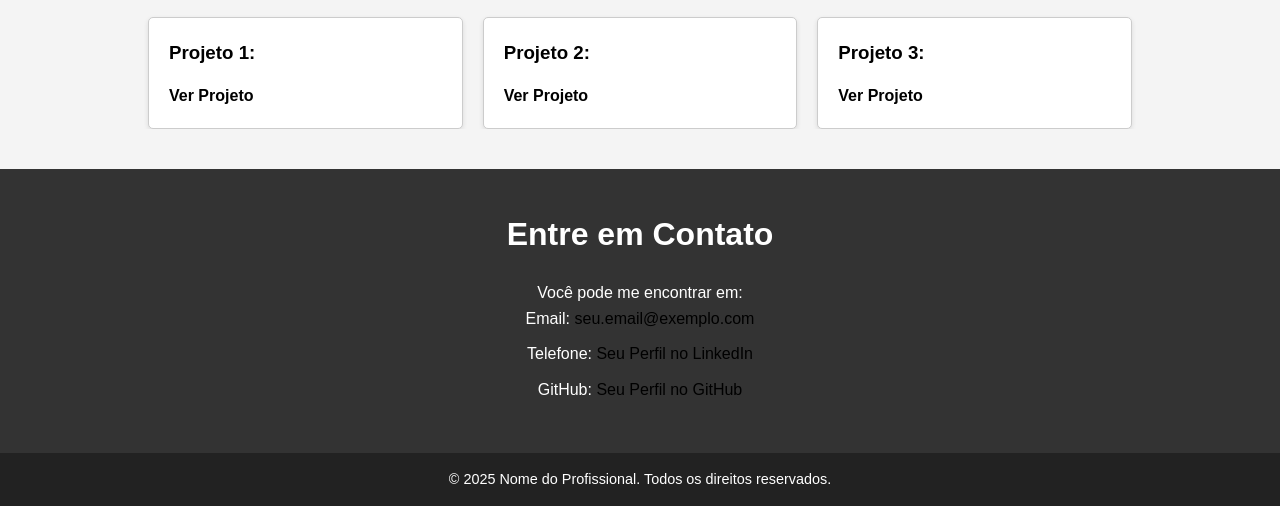
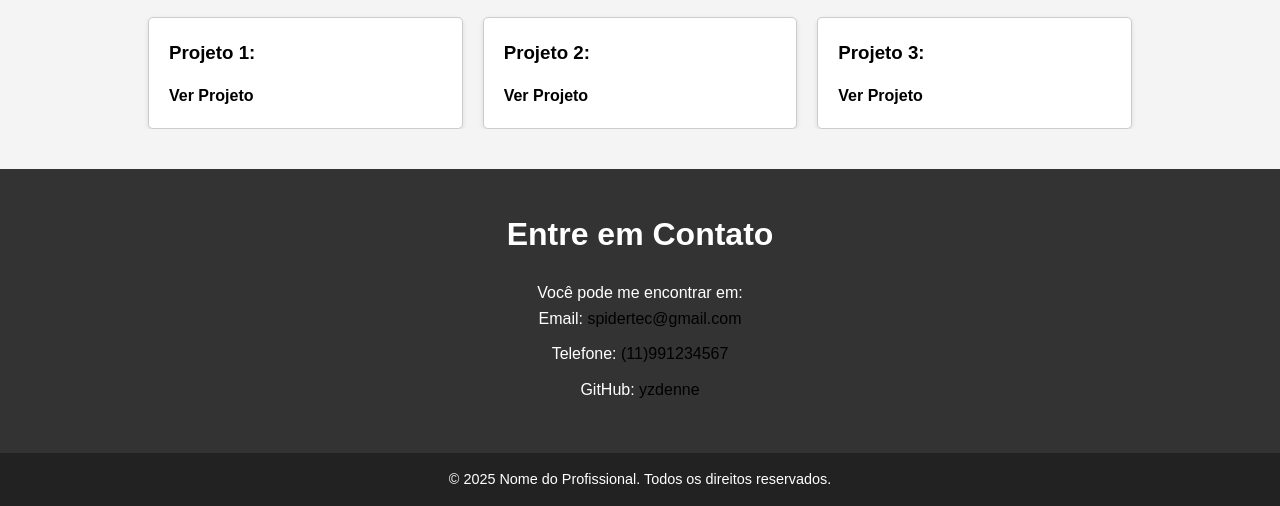
Before and after one commit to yzdenne/Portifolio, a plain HTML site: page index.html in a window 1280 px wide. Shown: the part 533-1039 px from the top of the page. Drawn offline with Linux system fonts and the light colour scheme.

Commit message:
Update contact information in index.html

```diff
--- a/index.html
+++ b/index.html
@@ -57,9 +57,9 @@
             <h2>Entre em Contato</h2>
             <p>Você pode me encontrar em:</p>
             <ul>
-                <li>Email: <a href="spidertec@gmail.com">seu.email@exemplo.com</a></li>
-                <li>Telefone: <a href="(11)991234567" target="_blank">Seu Perfil no LinkedIn</a></li>
-                <li>GitHub: <a href="yzdenne" target="_blank">Seu Perfil no GitHub</a></li>
+                <li>Email: <a href="spidertec@gmail.com">spidertec@gmail.com</a></li>
+                <li>Telefone: <a href="(11)991234567" target="_blank">(11)991234567</a></li>
+                <li>GitHub: <a href="yzdenne" target="_blank">yzdenne</a></li>
             </ul>
         </div>
     </section>
```
